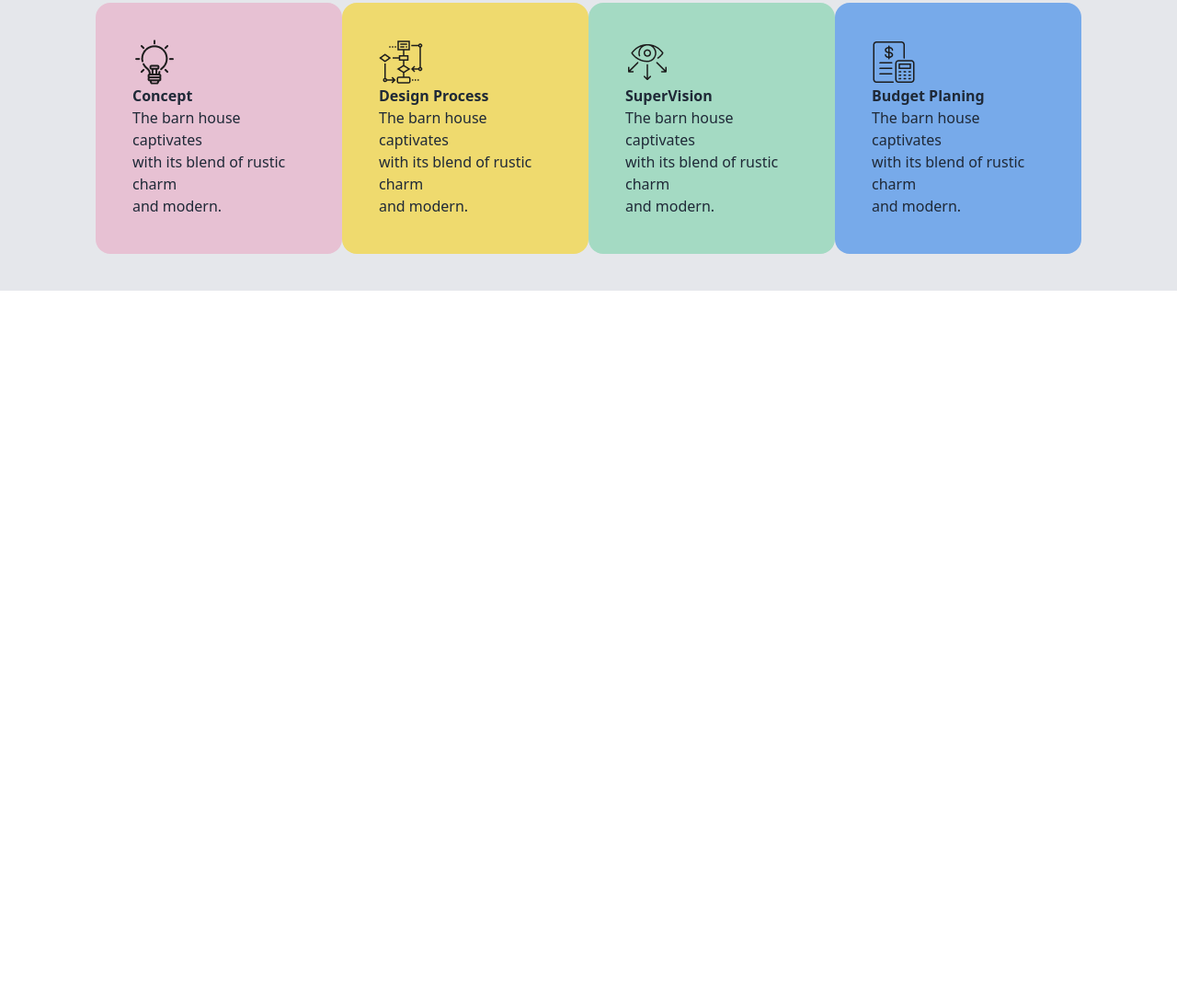
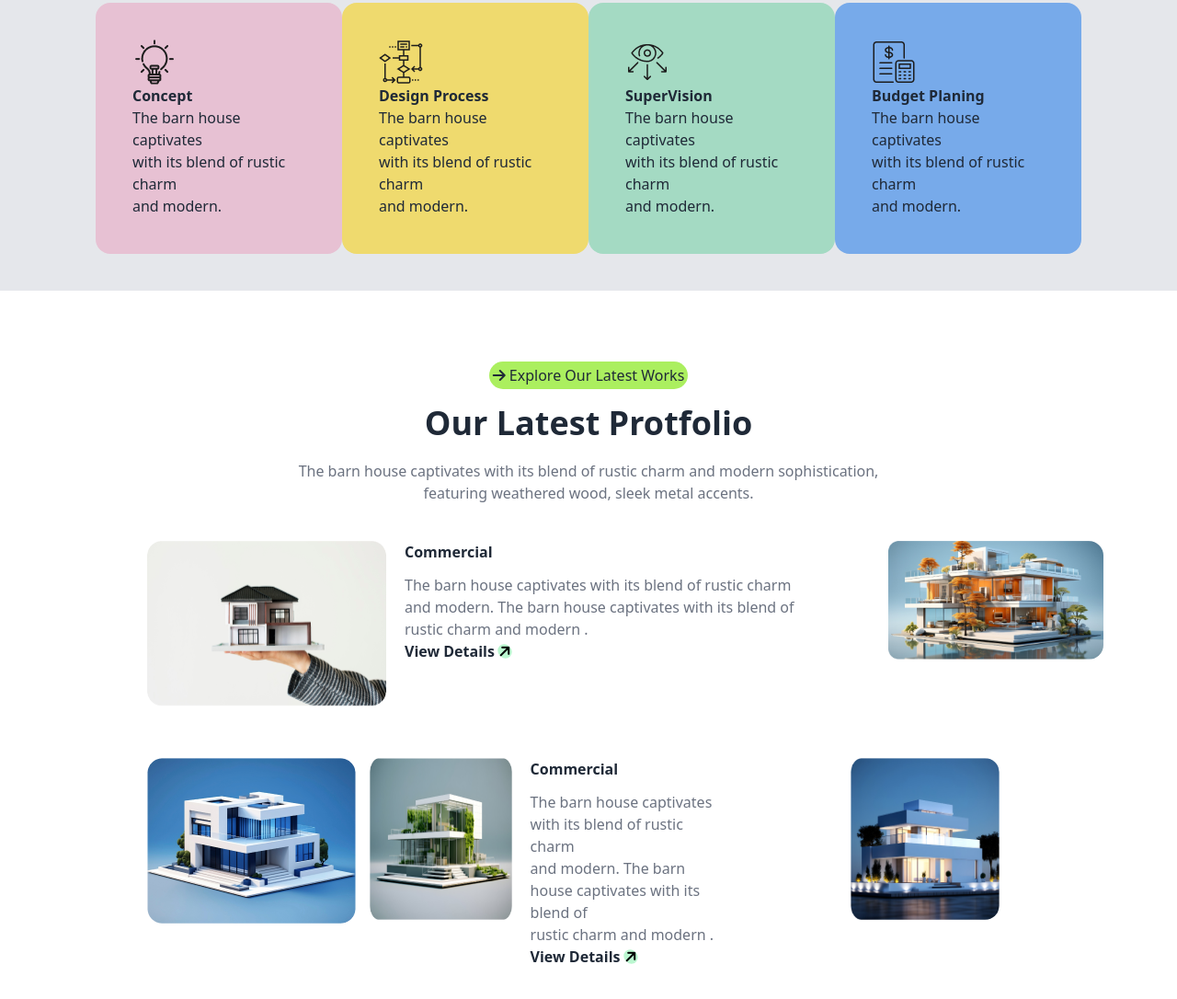
Before and after one commit to arpo008/PHA3, a plain HTML site: page index.html in a window 1280 px wide. Shown: the part 1787-2873 px from the top of the page at 92% size. Before the commit the page ends 2103 px from the top, so only its background shows below. Drawn offline with nearby package versions, Linux system fonts and the light colour scheme.

Commit message:
Grid section

```diff
--- a/index.html
+++ b/index.html
@@ -178,6 +178,57 @@
         </div>
     </div>
 </div>
+
+
+<div>
+  <div class="text-center mt-20">
+  <a class="rounded-full bg-[#ABEF5F] mx-auto p-1"><i class="fa-solid fa-arrow-right"></i> Explore Our Latest Works  </a>
+   <h1 class="font-bold text-4xl font-manrope text-center mt-5">Our Latest Protfolio</h1>
+   <p class="text-base font-manrope text-center mt-5 text-gray-500">The barn house captivates with its blend of rustic charm and modern sophistication, <br> featuring weathered wood, sleek metal accents.</p>
+</div>
+
+<div class=" m-auto grid grid-cols-4 grid-rows-2  mt-10 gap-2 mb-10">
+
+  <div class="col-span-3 rounded-xl border-black flex ml-40 w-11/12">
+    <div>
+      <img class="" src="img1.png" alt="">
+    </div>
+    <div class=" ml-5" >
+      <h2 class="font-bold font-manrope">Commercial</h2>
+      <p class="text-gray-500 mt-3 ">The barn house captivates with its blend of rustic charm <br> and modern. The barn house captivates with its blend of <br> rustic charm and modern .
+      </p>
+      <a class=" font-bold mt-3"> View Details <i class="fa-solid fa-arrow-right rounded-full bg-green-200 text-black -rotate-45"></i></a>
+    </div>
+
+</div>
+
+<div class="mr-20 ml-0 ">
+  <img class="rounded-r-2xl ml-0" src="img2.png" alt="">
+</div>
+<div>
+  <img class="rounded-r-2xl  ml-40 " src="img3.png" alt="">
+</div>
+
+<div class="col-span-2 rounded-xl border-black flex ml-20 ">
+  <div>
+    <img class=" w-80 h-44" src="img4.png" alt="">
+  </div>
+  <div class=" ml-5 " >
+    <h2 class="font-bold font-manrope">Commercial</h2>
+    <p class="text-gray-500 mt-3 ">The barn house captivates with its blend of rustic charm <br> and modern. The barn house captivates with its blend of <br> rustic charm and modern .
+    </p>
+    <a class=" font-bold mt-3"> View Details <i class="fa-solid fa-arrow-right rounded-full bg-green-200 text-black -rotate-45"></i></a>
+  </div>
+
+  <div class="">
+    <img class="rounded-r-2xl ml-36 w-11/12 h-44" src="img5.png" alt="">
+  </div>
+</div>
+
+</div>
+
+
+</div>
    </main>
 </body>
 </html>
```
